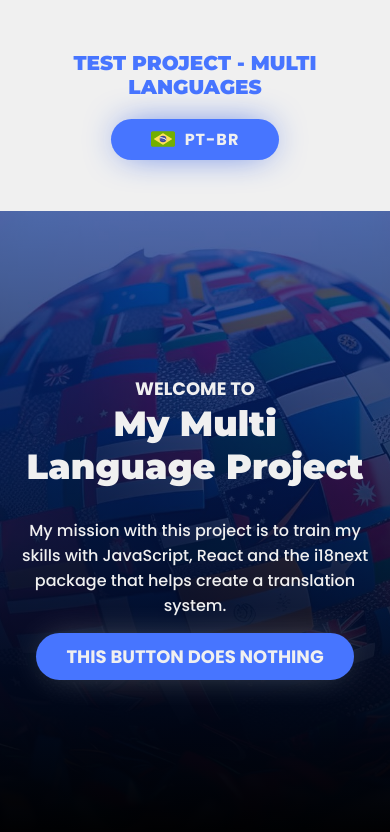
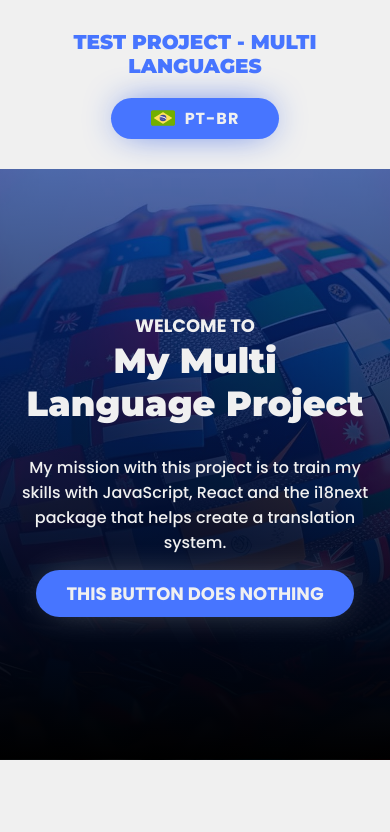
Before and after one commit to joaopedrocabral-sp/change-language, a React (Vite) app: page / in a window 390 px wide. Shown: the top 832 px of the page. Built offline with nearby package versions, Linux system fonts and the light colour scheme.

Commit message:
Arrumando tamanho mobile

```diff
--- a/src/components/header/styles.js
+++ b/src/components/header/styles.js
@@ -12,7 +12,7 @@ export const HeaderPrimary = styled.header `
     box-shadow: 0px 10px 32px -10px rgba(25, 76, 230,0.3);
 
     @media (max-width: 767px){
-        min-height: 25vh;
+        min-height: 20vh;
     }
 `
 
--- a/src/pages/home/styles.js
+++ b/src/pages/home/styles.js
@@ -17,7 +17,7 @@ export const HeroBackground = styled.div `
     height: 88vh;
 
     @media (max-width: 767px) {
-        height: 75vh;
+        height: 70vh;
     }
 
 `
```
